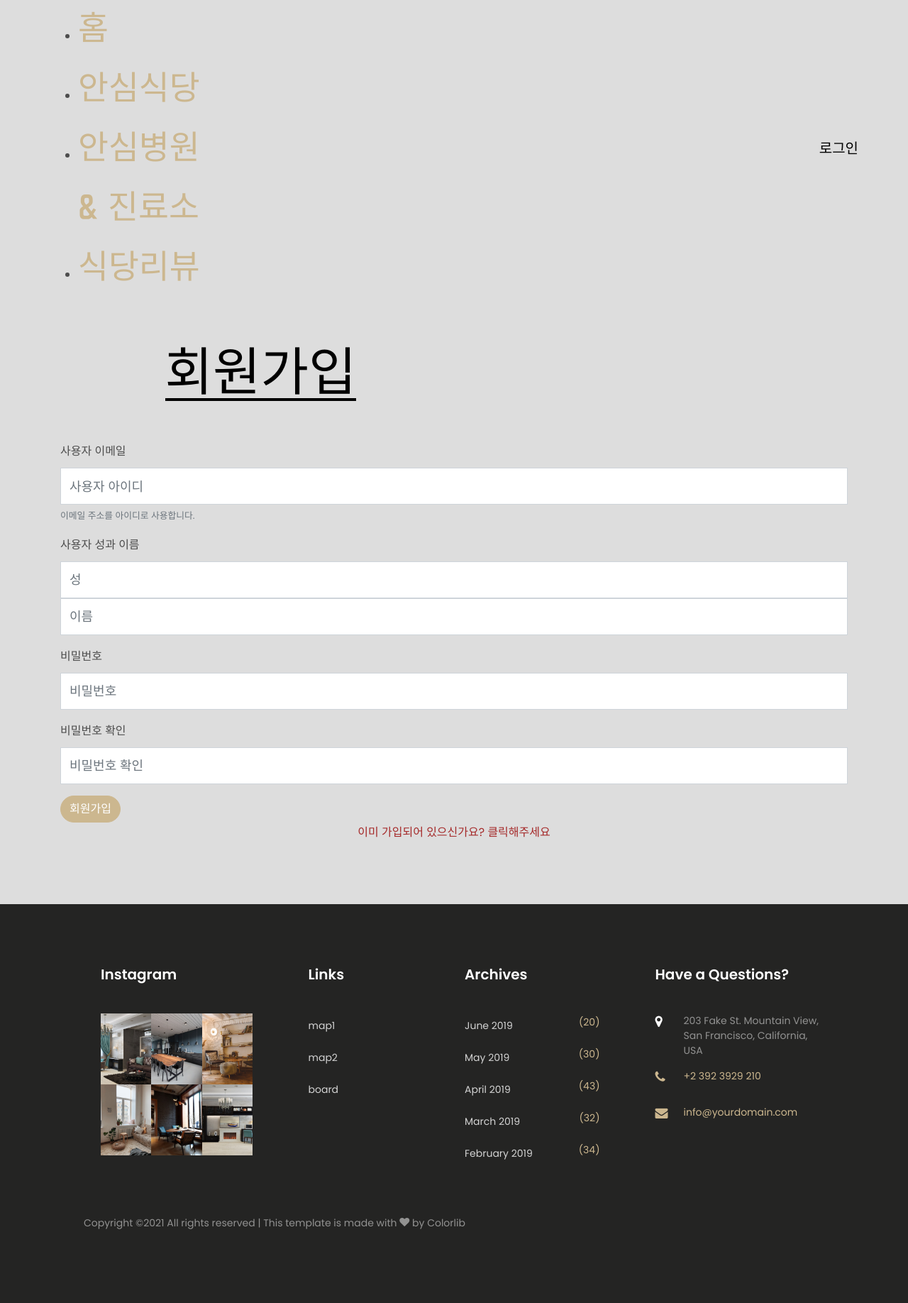
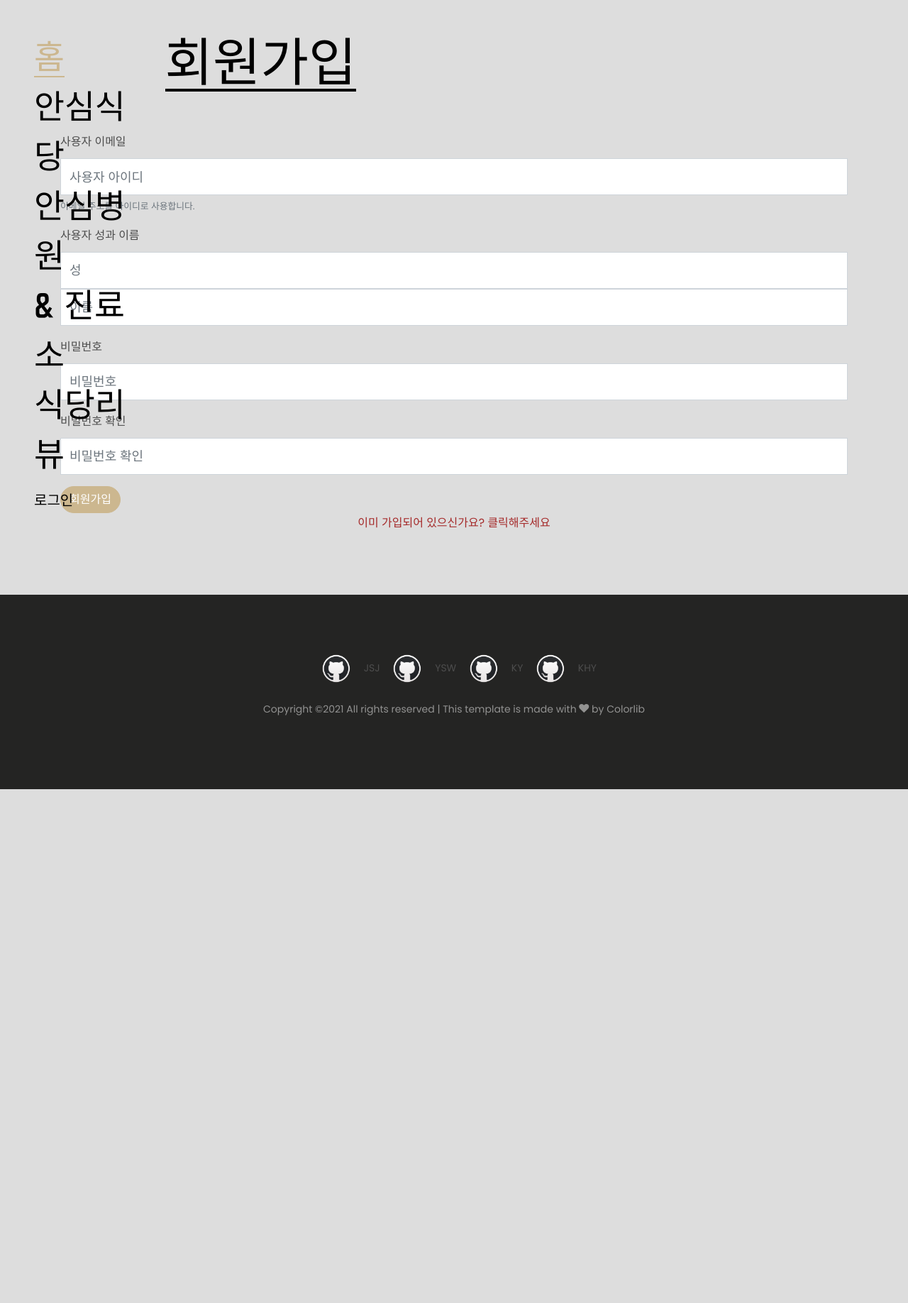
Before and after one commit to SUJEONG999/webproject, a Django app: page /register/ in a window 1280 px wide. Shown: the whole page at 71% size. After the commit the page ends 1112 px from the top, so only its background shows below. Run offline with Django 3.2, Linux system fonts and the light colour scheme; some libraries are stand-ins or nearby versions; some web fonts are replaced.

Commit message:
2021.02.15 UPDATE3 수정작업

```diff
--- a/projectapp/templates/login.html
+++ b/projectapp/templates/login.html
@@ -70,7 +70,7 @@
             	</div>
             	<div class="row mt-5">
                 	<div class="col-12">
-						<form method="POST" action="{% url 'login'%}">
+						<form method="POST" action="{% url 'login'%}" style="margin-top : 50px; margin-bottom : 50px;">
 							{% csrf_token %}
 							<div class="form-group">
 								<label for="username">사용자 아이디</label>
@@ -87,7 +87,7 @@
 			</div>
 
 
-				<div class="col-12 text-center">
+				<div class="col-12 text-center" style="margin-bottom : 50px;">
 					<a href="{% url 'main' %}"><span style="color : brown">메인화면으로</span></a>
 				</div>
 <br>
--- a/projectapp/templates/register.html
+++ b/projectapp/templates/register.html
@@ -33,9 +33,9 @@
   <body>
 
 	<div id="colorlib-page">
-			<nav>
-				<div class="container" >
-					<div class="row align-items-center justify-content-between d-flex" >
+		<a href="#" class="js-colorlib-nav-toggle colorlib-nav-toggle"><i></i></a>
+		    <aside id="colorlib-aside" role="complementary" class="js-fullheight">
+			    <nav id="colorlib-main-menu" role="navigation">
 						<ul  id="hd">
 							<li class="colorlib-active"><a href="../main" style="font-family: 'Do Hyeon', sans-serif; font-size: 35pt;">홈</a></li>
 							<li><a href="../map1" style="font-family: 'Do Hyeon', sans-serif; font-size: 35pt;">안심식당</a></li>
@@ -45,9 +45,10 @@
 					<p class="social">
 						<span><a href="../login" style="font-family: 'Do Hyeon', sans-serif; font-size: 15pt;"><span style="color : black">로그인</span></a></span>
 					</p>
-					</div>
-				</div>
-			</nav>
+					</nav>
+
+		</aside> <!-- END COLORLIB-ASIDE -->
+
 
 <!-- END COLORLIB-ASIDE -->
 		<div id="colorlib-main">
@@ -103,59 +104,20 @@
 	<br>
 	    <footer class="ftco-footer ftco-bg-dark ftco-section">
 	      <div class="container px-md-5">
-	        <div class="row mb-5">
-	          <div class="col-md">
-	            <div class="ftco-footer-widget mb-4 ml-md-4">
-	              <h2 class="ftco-heading-2">Instagram</h2>
-	              <ul class="list-unstyled photo">
-	                <li><a href="#" class="img" style="background-image: url(/static/images/work-1.jpg);"></a></li>
-	                <li><a href="#" class="img" style="background-image: url(/static/images/work-2.jpg);"></a></li>
-	                <li><a href="#" class="img" style="background-image: url(/static/images/work-3.jpg);"></a></li>
-	                <li><a href="#" class="img" style="background-image: url(/static/images/work-4.jpg);"></a></li>
-	                <li><a href="#" class="img" style="background-image: url(/static/images/work-5.jpg);"></a></li>
-	                <li><a href="#" class="img" style="background-image: url(/static/images/work-6.jpg);"></a></li>
-	              </ul>
-	            </div>
-	          </div>
-	          <div class="col-md">
-	             <div class="ftco-footer-widget mb-4 pl-lg-5">
-	              <h2 class="ftco-heading-2">Links</h2>
-	              <ul class="list-unstyled categories">
-	              	<li><a href="#">map1</a></li>
-	              	<li><a href="#">map2</a></li>
-	              	<li><a href="#">board</a></li>
-	              </ul>
-	            </div>
-	          </div>
-	          <div class="col-md">
-	             <div class="ftco-footer-widget mb-4">
-	              <h2 class="ftco-heading-2">Archives</h2>
-	              <ul class="list-unstyled categories">
-	              	<li><a href="#">June 2019 <span class="pr-lg-5">(20)</span></a></li>
-	              	<li><a href="#">May 2019 <span class="pr-lg-5">(30)</span></a></li>
-	                <li><a href="#">April 2019 <span class="pr-lg-5">(43)</span></a></li>
-	                <li><a href="#">March 2019 <span class="pr-lg-5">(32)</span></a></li>
-	                <li><a href="#">February 2019 <span class="pr-lg-5">(34)</span></a></li>
-	              </ul>
-	            </div>
-	          </div>
-	          <div class="col-md">
-	            <div class="ftco-footer-widget mb-4">
-	            	<h2 class="ftco-heading-2">Have a Questions?</h2>
-	            	<div class="block-23 mb-3">
-		              <ul>
-		                <li><span class="icon icon-map-marker"></span><span class="text">203 Fake St. Mountain View, San Francisco, California, USA</span></li>
-		                <li><a href="#"><span class="icon icon-phone"></span><span class="text">+2 392 3929 210</span></a></li>
-		                <li><a href="#"><span class="icon icon-envelope"></span><span class="text">info@yourdomain.com</span></a></li>
-		              </ul>
-		            </div>
-	            </div>
-	          </div>
-	        </div>
 	        <div class="row">
-	          <div class="col-md-12">
+	          <div class="col-md-12" >
+				  	<div align="center">
 
-	            <p><!-- Link back to Colorlib can't be removed. Template is licensed under CC BY 3.0. -->
+			                <a href="https://github.com/SUJEONG999"  target="_blank" style="padding: 15px"><img class="git" src="/static/images/git.png" style="width:40px;"></a>
+								JSJ
+			                <a href="https://github.com/Yoon-Sangwon/" target="_blank" style="padding: 15px"><img class="git" src="/static/images/git.png" style="width:40px;"></a>
+								YSW
+			                <a href="https://github.com/kdragonkorea" target="_blank" style="padding: 15px"><img class="git" src="/static/images/git.png" style="width:40px;"></a>
+								KY
+			                <a href="https://github.com/haoingg" target="_blank" style="padding: 15px"><img class="git" src="/static/images/git.png" style="width:40px;"></a>
+								KHY </div>
+	            <br><p align="center"><!-- Link back to Colorlib can't be removed. Template is licensed under CC BY 3.0. -->
+
 	  Copyright &copy;<script>document.write(new Date().getFullYear());</script> All rights reserved | This template is made with <i class="icon-heart" aria-hidden="true"></i> by <a href="https://colorlib.com" target="_blank">Colorlib</a>
 	  <!-- Link back to Colorlib can't be removed. Template is licensed under CC BY 3.0. --></p>
 	          </div>
```
Also changed, not shown: projectapp/templates/board.html (+7 -3 lines), projectapp/templates/map1.html (+0 -61 lines), db.sqlite3.
